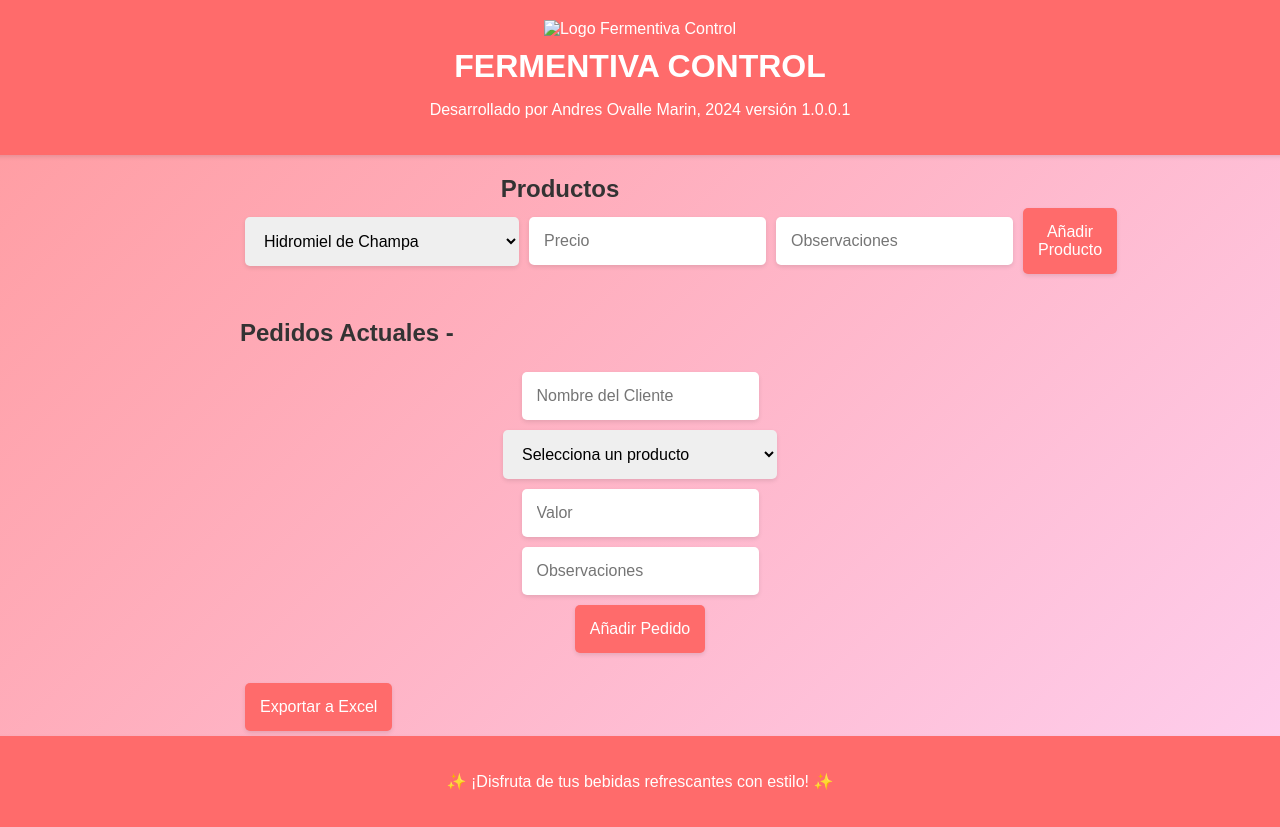
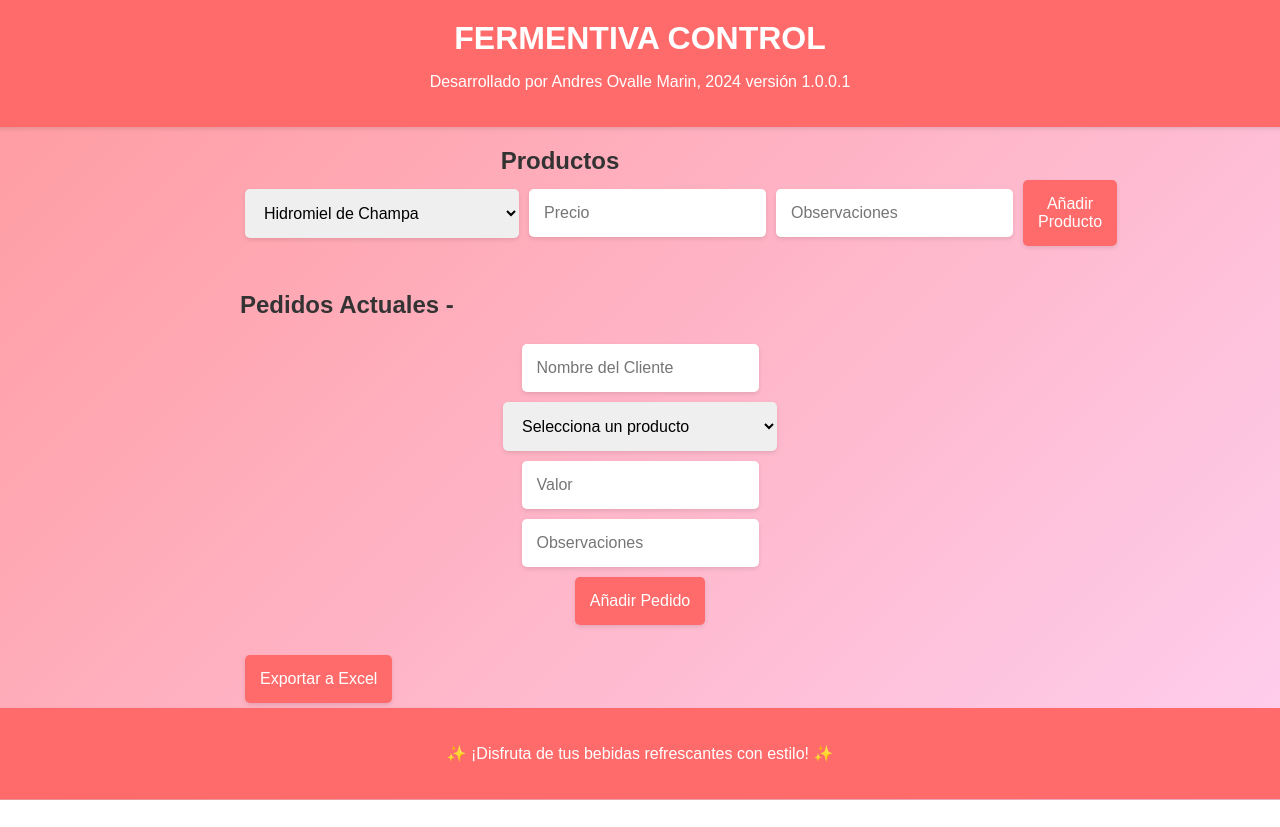
Before and after one commit to Andymarin1994/fermentiva_control, a plain HTML site: page index.html in a window 1280 px wide. After the commit the page ends 800 px from the top, so only its background shows below. Drawn offline with Linux system fonts and the light colour scheme.

Commit message:
Update index.html

```diff
--- a/index.html
+++ b/index.html
@@ -9,7 +9,7 @@
 <body>
     <header>
         <!-- Aquí agrega tu logo -->
-        <img src="ruta_del_logo" alt="Logo Fermentiva Control" id="logo">
+        <!--img src="ruta_del_logo" alt="Logo Fermentiva Control" id="logo"-->
         <h1>FERMENTIVA CONTROL</h1>
         <p>Desarrollado por Andres Ovalle Marin, 2024 versión 1.0.0.1</p>
     </header>
```
